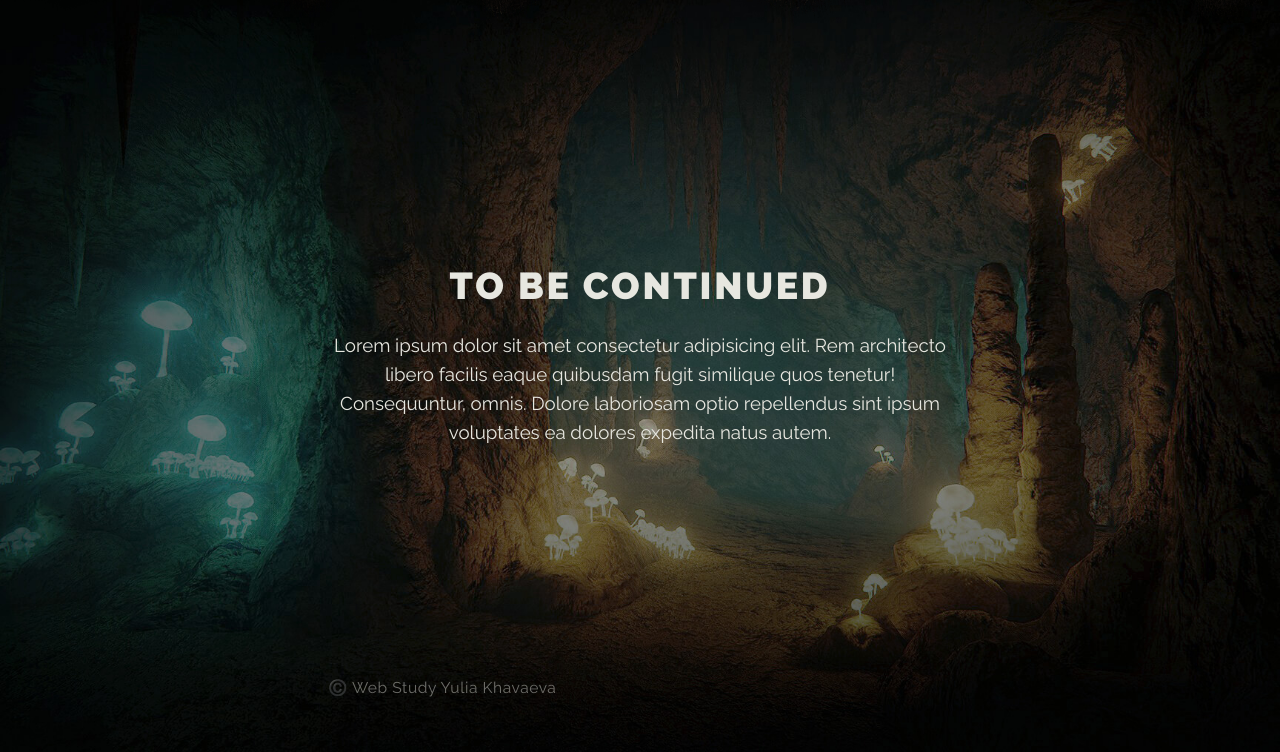
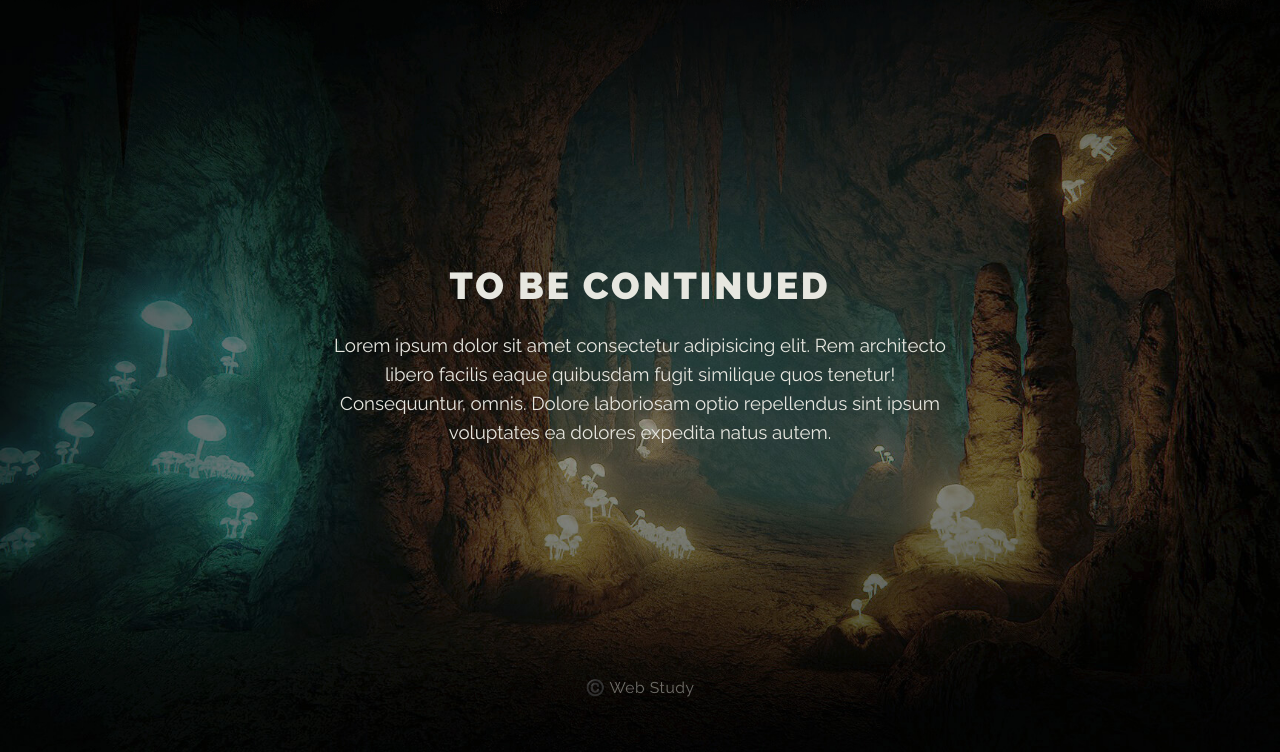
Before and after one commit to iamlorddop/parallax-effect-practice, a plain HTML site: page index.html in a window 1280 px wide. Shown: the part 848-1600 px from the top of the page. Drawn offline with Linux system fonts and the light colour scheme.

Commit message:
fix footer copy

```diff
--- a/css/main.css
+++ b/css/main.css
@@ -137,7 +137,10 @@ body {
 
 .copy {
 	position: absolute;
+	left: 50%;
 	bottom: calc(var(--index) * 2.5);
+	margin-left: -130px;
+	width: 260px;
 	font-size: calc(var(--index) * .75);
 	letter-spacing: calc(var(--index) / 37.5);
 	text-align: center;
--- a/index.html
+++ b/index.html
@@ -27,7 +27,7 @@
 				<div class="main-artical__content">
 					<h2 class="main-artical__header">To be continued</h2>
 					<p class="main-artical__paragraph">Lorem ipsum dolor sit amet consectetur adipisicing elit. Rem architecto libero facilis eaque quibusdam fugit similique quos tenetur! Consequuntur, omnis. Dolore laboriosam optio repellendus sint ipsum voluptates ea dolores expedita natus autem.</p>
-					<div class="copy">©️ Web Study Yulia Khavaeva</div>
+					<div class="copy">©️ Web Study</div>
 				</div>
 			</artical>
 		</div>
```
